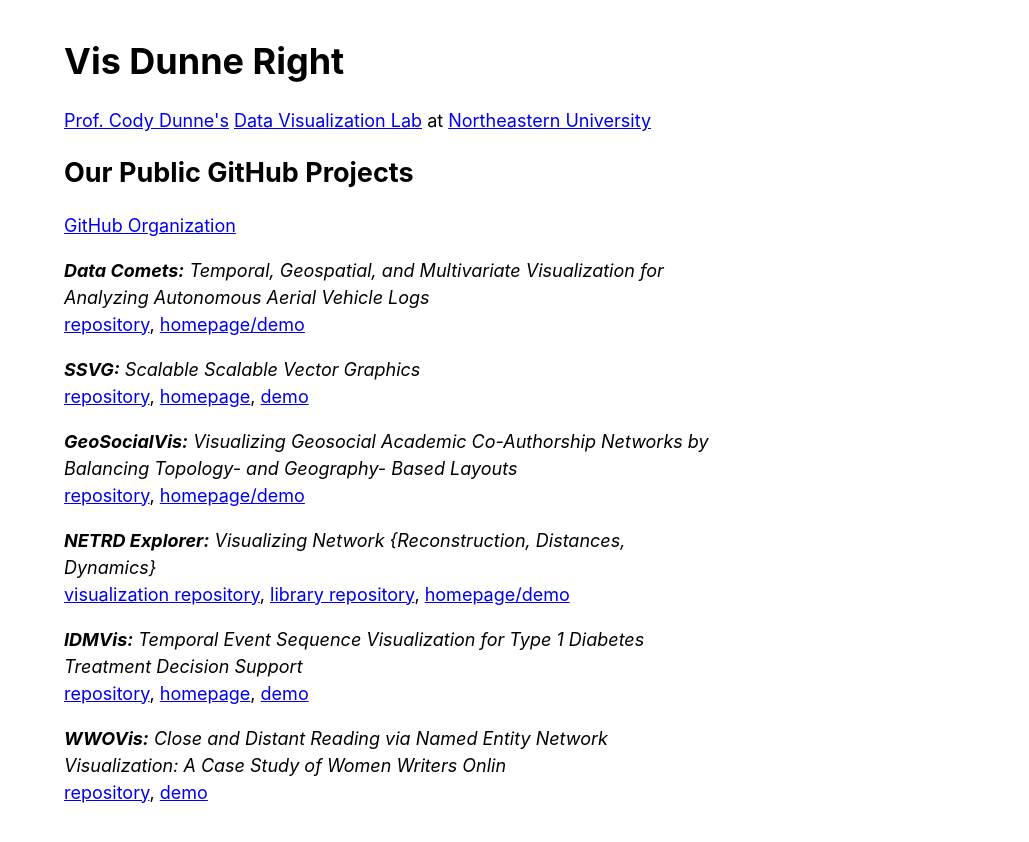
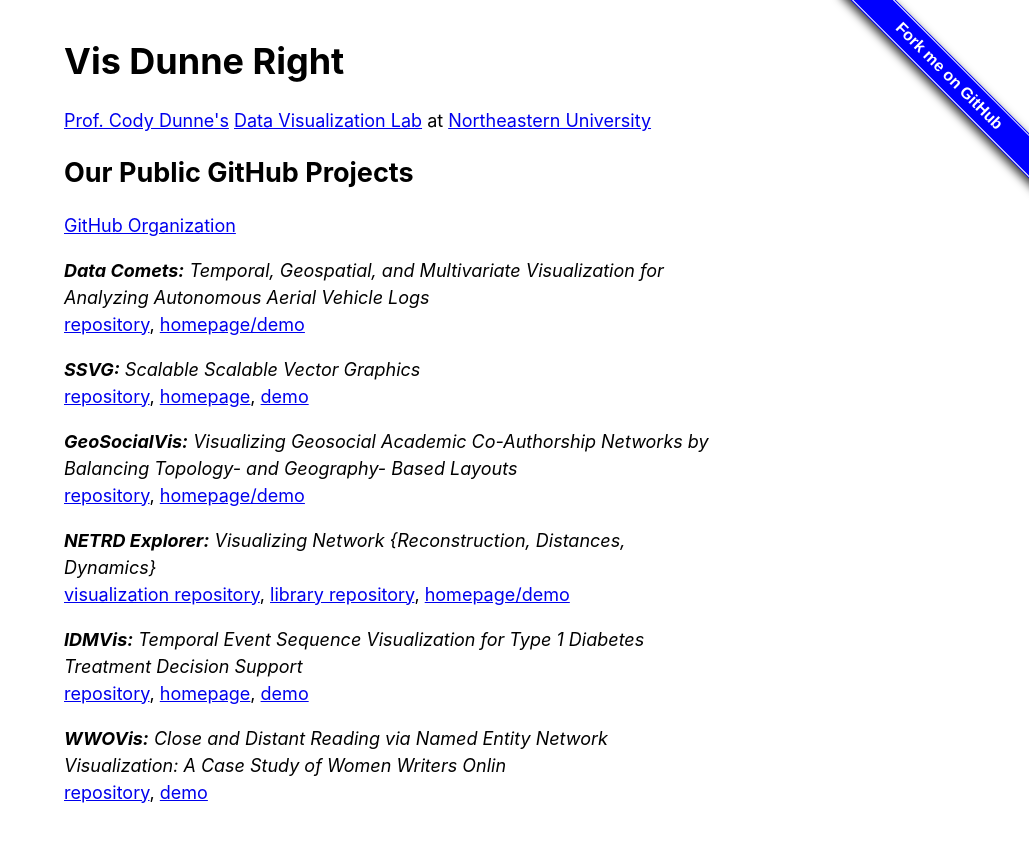
Before and after one commit to VisDunneRight/VisDunneRight.github.io, a plain HTML site: page index.html in a window 1280 px wide. Shown: the whole page, without its empty margins (251-1280 px from the left). Drawn offline with Linux system fonts and the light colour scheme.

Commit message:
Added fork ribbon

```diff
--- a/index.html
+++ b/index.html
@@ -25,6 +25,9 @@
 <!-- Main page content -->
 <body>
 
+  <!-- The GitHub repo URL -->
+  <span id="forkongithub"><a href="https://github.com/VisDunneRight/VisDunneRight.github.io">Fork me on GitHub</a></span>
+
   <!-- Your writeup goes here -->
   <div class = "content-column">
 
--- a/style.css
+++ b/style.css
@@ -14,3 +14,60 @@ h1, h2, h3 {
 	max-width: 650px;
 	margin: 40px auto;
 }
+
+/* Fork on GitHub ribbon via https://codepo8.github.io/css-fork-on-github-ribbon/# */
+#forkongithub a{
+	background:#00F;
+	color:#fff;
+	text-decoration:none;
+	font-family:arial,sans-serif;
+	text-align:center;
+	font-weight:bold;
+	padding:5px 40px;
+	font-size:1rem;
+	line-height:1.4rem;
+	position:relative;
+	transition:0.5s;
+}
+#forkongithub a:hover{
+	background:#118;
+	color:#fff;
+}
+#forkongithub a::before,#forkongithub a::after{
+	content:"";
+	width:100%;
+	display:block;
+	position:absolute;
+	top:1px;
+	left:0;
+	height:1px;
+	background:#fff;
+}
+#forkongithub a::after{
+	bottom:1px;
+	top:auto;
+}
+@media screen and (min-width:1000px){
+	#forkongithub{
+		position:absolute;
+		display:block;
+		top:0;
+		right:0;
+		width:200px;
+		overflow:hidden;
+		height:200px;
+		z-index:9999;
+	}
+	#forkongithub a{
+		width:200px;
+		position:absolute;
+		top:60px;
+		right:-60px;
+		transform:rotate(45deg);
+		-webkit-transform:rotate(45deg);
+		-ms-transform:rotate(45deg);
+		-moz-transform:rotate(45deg);
+		-o-transform:rotate(45deg);
+		box-shadow:4px 4px 10px rgba(0,0,0,0.8);
+	}
+}
```
